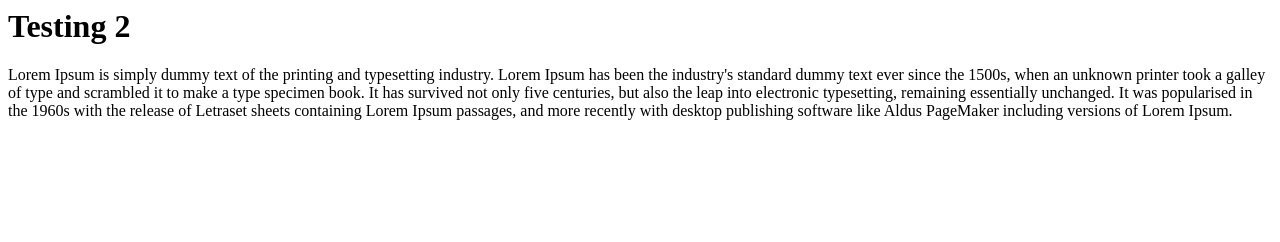
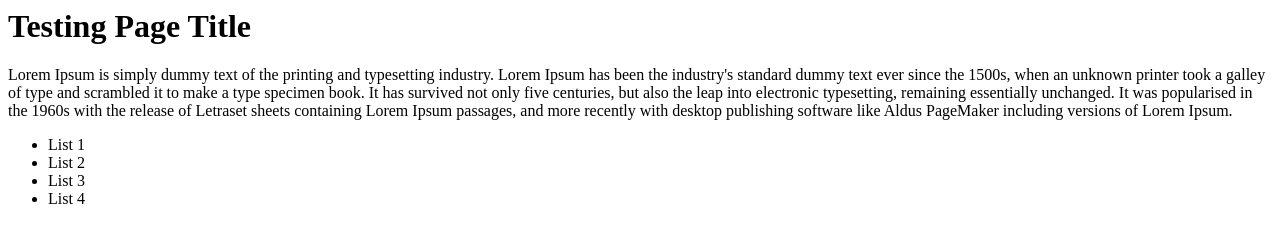
Before and after one commit to babasahebk-cuelogic/test2, a plain HTML site: page test1.html in a window 1280 px wide. Drawn offline with Linux system fonts and the light colour scheme.

Commit message:
New Branch Created and edit file to check its working or not

```diff
--- a/test1.html
+++ b/test1.html
@@ -4,7 +4,13 @@
 </head>
 <body>
 
-<h1>Testing 2</h1>
+<h1>Testing Page Title</h1>
 <p>Lorem Ipsum is simply dummy text of the printing and typesetting industry. Lorem Ipsum has been the industry's standard dummy text ever since the 1500s, when an unknown printer took a galley of type and scrambled it to make a type specimen book. It has survived not only five centuries, but also the leap into electronic typesetting, remaining essentially unchanged. It was popularised in the 1960s with the release of Letraset sheets containing Lorem Ipsum passages, and more recently with desktop publishing software like Aldus PageMaker including versions of Lorem Ipsum.</p>
+<ul>
+<li>List 1</li>
+<li>List 2</li>
+<li>List 3</li>
+<li>List 4</li>
+</ul>
 </body>
 </html>
```
Also changed, not shown: index.html (+3 -1 lines), 1 other file.
